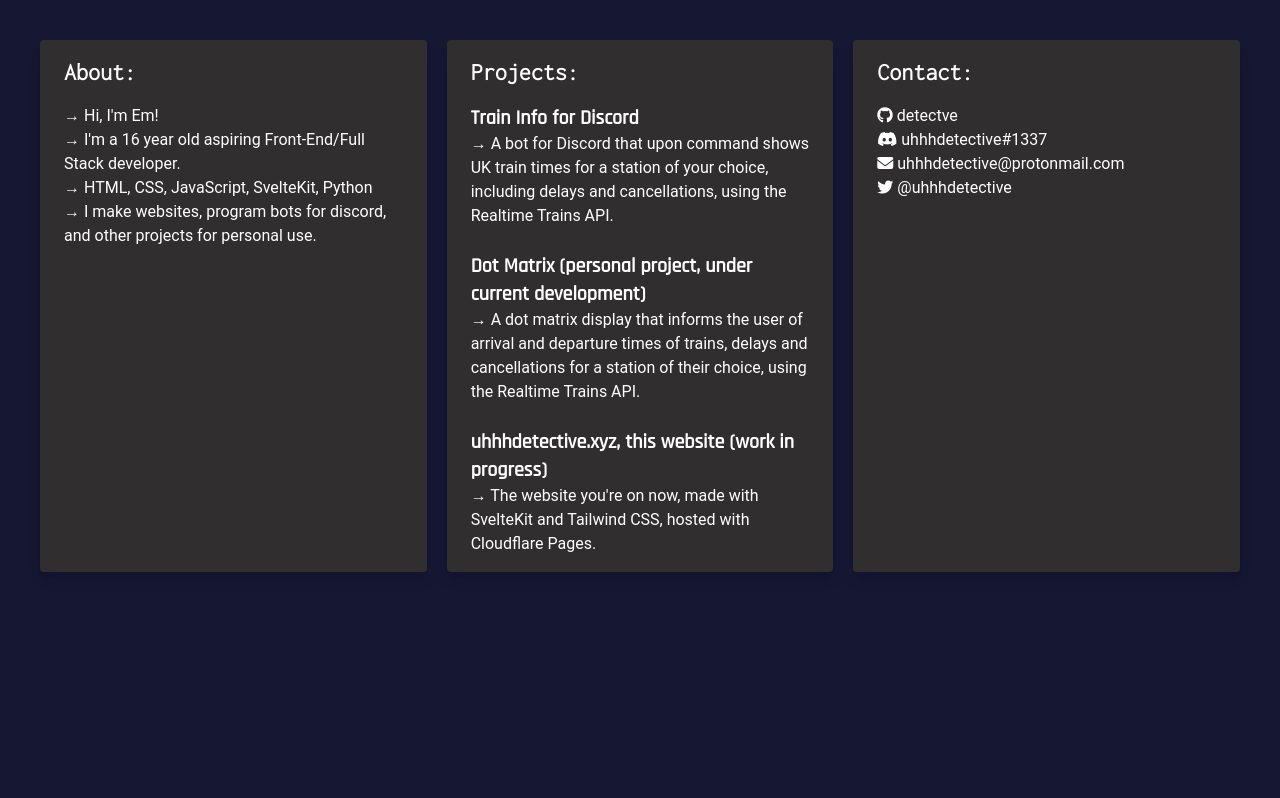
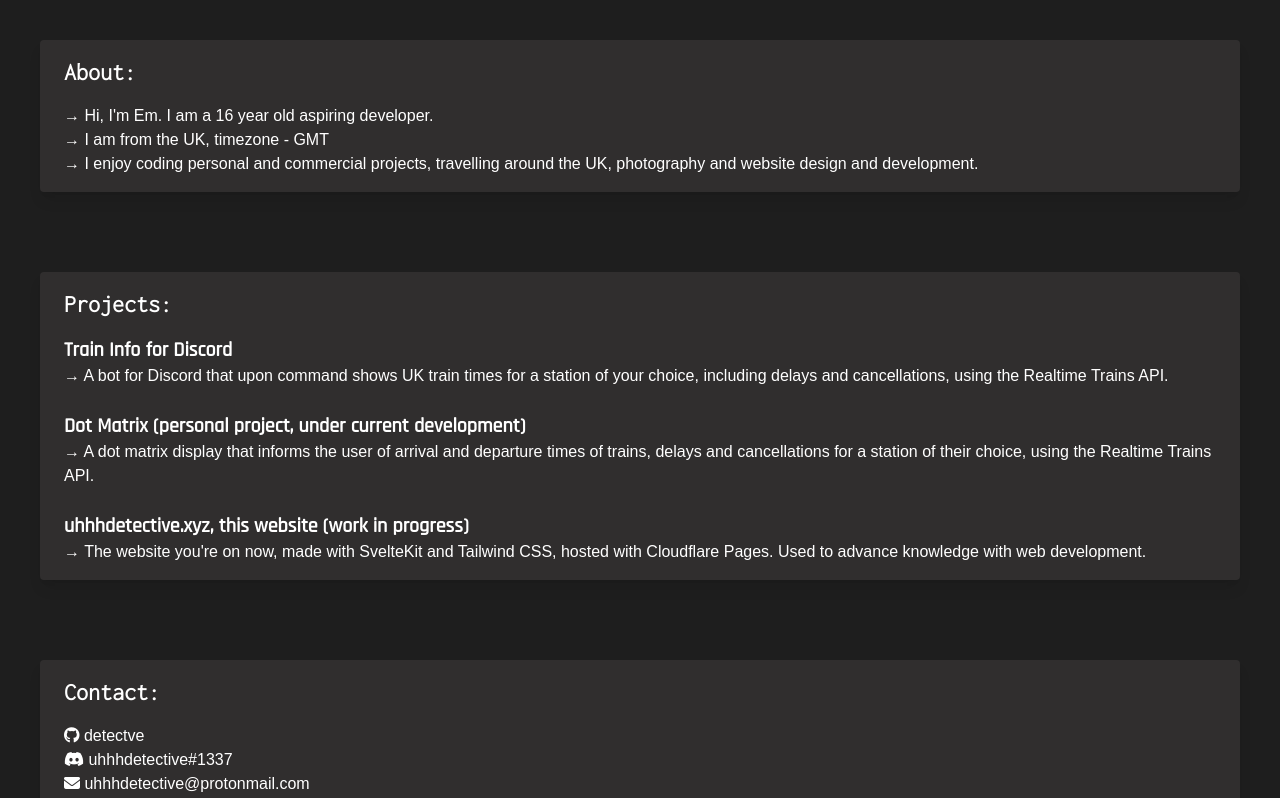
Before and after one commit to detectve/uhhhdetective.com, a SvelteKit app: page / in a window 1280 px wide. Shown: the top 798 px of the page. Built offline with nearby package versions, Linux system fonts and the light colour scheme; no server answers.

Commit message:
feat: redesign

```diff
--- a/package.json
+++ b/package.json
@@ -24,6 +24,7 @@
 	"type": "module",
 	"dependencies": {
 		"@sveltejs/adapter-static": "1.0.0",
+		"@tailwindcss/typography": "^0.5.9",
 		"autoprefixer": "^10.4.13",
 		"axios": "^1.2.1",
 		"mdsvex": "^0.10.6",
--- a/src/components/DiscordStatus.svelte
+++ b/src/components/DiscordStatus.svelte
@@ -51,18 +51,18 @@
       </p>
       <p class="text-m">
         {#if discordData.discord_status != "offline"}<span
-            class="text-white font-semibold">online</span
+            class="text-white font-semibold">Online</span
           >
           <span class="text-m text-gray-200"
             >({discordData.discord_status})</span
-          >{:else}<span class="text-white font-semibold">offline</span>{/if}
+          >{:else}<span class="text-white font-semibold">Offline</span>{/if}
       </p>
       <p class="text-m">
         {#if discordData.spotify != null}
           <span class="text-white font-semibold text-clip overflow-hidden">
             <i class="fab fa-spotify" />
             <span class="font-normal text-gray-100"
-              >listening to
+              >Listening to
             </span>{discordData.spotify.song}
             <span class="font-normal text-gray-100">by </span>
             {discordData.spotify.artist}
--- a/src/routes/+page.svelte
+++ b/src/routes/+page.svelte
@@ -7,62 +7,63 @@
 </svelte:head>
 
 <div id="main">
-  <div
-    class="p-10 grid grid-cols-1 sm:grid-cols-1 md:grid-cols-3 lg:grid-cols-3 xl:grid-cols-3 gap-5"
-  >
-    <div
-      class="rounded overflow-hidden shadow-lg bg-[#302e2e] hover:scale-105 transition duration-300 ease-in-out"
-    >
+  <div class="box-content h-50 w-50 p-10">
+    <div class="rounded overflow-hidden shadow-lg bg-[#302e2e]">
       <div class="px-6 py-4">
-        <h1 class="text-white text-2xl font-semibold mb-4">About:</h1>
-        <p class="text-white">→ Hi, I'm Em!</p>
-        <p class="text-white">→ I'm a 16 year old aspiring Front-End/Full Stack developer.</p>
-        <p class="text-white">→ HTML, CSS, JavaScript, SvelteKit, Python</p>
-        <p class="text-white">→ I make websites, program bots for discord, and other projects for personal use.</p>
+      <h1 class="text-white text-2xl font-semibold mb-4"> About:</h1>
+      <p class="text-white"> → Hi, I'm Em. I am a 16 year old aspiring developer.</p>
+      <p class="text-white"> → I am from the UK, timezone - GMT</p>
+      <p class="text-white"> → I enjoy coding personal and commercial projects, travelling around the UK, photography and website design and development.</p>
       </div>
     </div>
+  </div>
 
-    <div
-      class="rounded overflow-hidden shadow-lg bg-[#302e2e] hover:scale-105 transition duration-300 ease-in-out "
-    >
-      <div class="px-6 py-4 inset-x-0 top-0">
-        <h1 class="text-white text-2xl font-semibold mb-4">Projects:</h1>
-        <h2 class="text-white text-xl font-semibold glowhover">Train Info for Discord</h2>
+  <div class="box-content h-50 w-50 p-10">
+    <div class="rounded overflow-hidden shadow-lg bg-[#302e2e]">
+      <div class="px-6 py-4">
+      <h1 class="text-white text-2xl font-semibold mb-4"> Projects:</h1>
+        <h2 class="text-white text-xl font-semibold">Train Info for Discord</h2>
         <p class="text-white">→ A bot for Discord that upon command shows UK train times for a station of your choice, including delays and cancellations, using the Realtime Trains API.</p>
         <br />
-        <h2 class="text-white text-xl font-semibold glowhover">Dot Matrix (personal project, under current development)</h2>
+        <h2 class="text-white text-xl font-semibold">Dot Matrix (personal project, under current development)</h2>
         <p class="text-white">→ A dot matrix display that informs the user of arrival and departure times of trains, delays and cancellations for a station of their choice, using the Realtime Trains API.</p>
         <br />
-        <h2 class="text-white text-xl font-semibold glowhover">uhhhdetective.xyz, this website (work in progress)</h2>
-        <p class="text-white">→ The website you're on now, made with SvelteKit and Tailwind CSS, hosted with Cloudflare Pages.</p>
+        <h2 class="text-white text-xl font-semibold">uhhhdetective.xyz, this website (work in progress)</h2>
+        <p class="text-white">→ The website you're on now, made with SvelteKit and Tailwind CSS, hosted with Cloudflare Pages. Used to advance knowledge with web development.</p>
       </div>
     </div>
+  </div>
 
-    <div class="rounded overflow-hidden shadow-lg bg-[#302e2e] hover:scale-105 transition duration-300 ease-in-out ">
-      <div class="px-6 py-4 top-0 right-0">
-        <h1 class="text-white text-2xl font-semibold mb-4">Contact:</h1>
-        <p class="text-white glowhover">
+  <div class="box-content h-50 w-50 p-10">
+    <div class="rounded overflow-hidden shadow-lg bg-[#302e2e]">
+      <div class="px-6 py-4">
+        <h1 class="text-white text-2xl font-semibold mb-4"> Contact:</h1>
+        <p class="text-white">
           <a href="https://github.com/detectve">
             <i class="fab fa-github" /> detectve</a>
         </p>
-        <p class="text-white glowhover">
+        <p class="text-white">
           <a href="https://discord.com/users/718798976211484724">
             <i class="fab fa-discord " /> uhhhdetective#1337
           </a>
         </p>
-        <p class="text-white glowhover">
+        <p class="text-white">
           <a href="mailto:uhhhdetective@protonmail.com">
             <i class="fas fa-envelope" /> uhhhdetective@protonmail.com</a>
         </p>
-        <p class="text-white glowhover">
+        <p class="text-white">
           <a href="https://twitter.com/uhhhdetective">
             <i class="fab fa-twitter" /> @uhhhdetective</a>
         </p>
       </div>
     </div>
+  </div>
 
-    <div class="rounded overflow-hidden shadow-lg bg-[#302e2e] hover:scale-105 transition duration-300 ease-in-out">
-      <DiscordStatus />
+  <div class="box-content h-50 w-50 p-10">
+    <div class="rounded overflow-hidden shadow-lg bg-[#302e2e]">
+      <div class="px-6 py-4">
+        <DiscordStatus />
+      </div>
     </div>
   </div>
 </div>
--- a/static/main.css
+++ b/static/main.css
@@ -1,6 +1,6 @@
 body{
     font-family: 'Roboto', sans-serif;
-    background-color: #151733;
+    background-color: #1E1E1E;
 }
 
 h1{
@@ -11,12 +11,16 @@
     font-family: 'Rajdhani', sans-serif;
 }
 
+p{
+    font-family: 'Bai Jamjuree', sans-serif;
+}
+
 .glow{
-    color: #FEF08A;
-    text-shadow: 0 0 10px #FEF08A, 0 0 20px #FEF08A, 0 0 30px #FEF08A, 0 0 40px #FEF08A, 0 0 50px #FEF08A, 0 0 60px #FEF08A, 0 0 70px #FEF08A;
+    color: #0181a1;
+    text-shadow: 0 0 10px #0181a1, 0 0 20px #0181a1, 0 0 30px #0181a1, 0 0 40px #0181a1, 0 0 50px #0181a1, 0 0 60px #0181a1, 0 0 70px #0181a1;
 }
 
 .glowhover:hover{
-    color: #FEF08A;
-    text-shadow: 0 0 10px #FEF08A, 0 0 20px #FEF08A, 0 0 30px #FEF08A, 0 0 40px #FEF08A, 0 0 50px #FEF08A, 0 0 60px #FEF08A, 0 0 70px #FEF08A;
+    color: #0181a1;
+    text-shadow: 0 0 10px #0181a1, 0 0 20px #0181a1, 0 0 30px #0181a1, 0 0 40px #0181a1, 0 0 50px #0181a1, 0 0 60px #0181a1, 0 0 70px #0181a1;
 }
--- a/static/tailwindoutput.css
+++ b/static/tailwindoutput.css
@@ -513,19 +513,6 @@
   --tw-backdrop-sepia:  ;
 }
 
-.inset-x-0 {
-  left: 0px;
-  right: 0px;
-}
-
-.top-0 {
-  top: 0px;
-}
-
-.right-0 {
-  right: 0px;
-}
-
 .m-auto {
   margin: auto;
 }
@@ -534,32 +521,12 @@
   margin-bottom: 1.5rem;
 }
 
-.mt-6 {
-  margin-top: 1.5rem;
-}
-
-.mb-3 {
-  margin-bottom: 0.75rem;
-}
-
-.mb-5 {
-  margin-bottom: 1.25rem;
-}
-
 .mb-4 {
   margin-bottom: 1rem;
 }
 
-.mt-2 {
-  margin-top: 0.5rem;
-}
-
-.mt-3 {
-  margin-top: 0.75rem;
-}
-
-.mt-20 {
-  margin-top: 5rem;
+.box-content {
+  box-sizing: content-box;
 }
 
 .inline {
@@ -568,10 +535,6 @@
 
 .flex {
   display: flex;
-}
-
-.grid {
-  display: grid;
 }
 
 .h-32 {
@@ -596,16 +559,8 @@
   animation: pulse 2s cubic-bezier(0.4, 0, 0.6, 1) infinite;
 }
 
-.grid-cols-1 {
-  grid-template-columns: repeat(1, minmax(0, 1fr));
-}
-
 .items-center {
   align-items: center;
-}
-
-.gap-5 {
-  gap: 1.25rem;
 }
 
 .overflow-hidden {
@@ -624,6 +579,10 @@
   border-radius: 0.25rem;
 }
 
+.border-4 {
+  border-width: 4px;
+}
+
 .bg-\[\#302e2e\] {
   --tw-bg-opacity: 1;
   background-color: rgb(48 46 46 / var(--tw-bg-opacity));
@@ -632,10 +591,6 @@
 .object-left {
   -o-object-position: left;
      object-position: left;
-}
-
-.p-1 {
-  padding: 0.25rem;
 }
 
 .p-5 {
@@ -660,6 +615,16 @@
   text-align: center;
 }
 
+.text-9xl {
+  font-size: 8rem;
+  line-height: 1;
+}
+
+.text-3xl {
+  font-size: 1.875rem;
+  line-height: 2.25rem;
+}
+
 .text-2xl {
   font-size: 1.5rem;
   line-height: 2rem;
@@ -668,16 +633,6 @@
 .text-xl {
   font-size: 1.25rem;
   line-height: 1.75rem;
-}
-
-.text-9xl {
-  font-size: 8rem;
-  line-height: 1;
-}
-
-.text-3xl {
-  font-size: 1.875rem;
-  line-height: 2.25rem;
 }
 
 .font-semibold {
@@ -697,6 +652,11 @@
   color: rgb(255 255 255 / var(--tw-text-opacity));
 }
 
+.text-gray-200 {
+  --tw-text-opacity: 1;
+  color: rgb(229 231 235 / var(--tw-text-opacity));
+}
+
 .text-gray-100 {
   --tw-text-opacity: 1;
   color: rgb(243 244 246 / var(--tw-text-opacity));
@@ -705,21 +665,6 @@
 .text-red-300 {
   --tw-text-opacity: 1;
   color: rgb(252 165 165 / var(--tw-text-opacity));
-}
-
-.text-blue-200 {
-  --tw-text-opacity: 1;
-  color: rgb(191 219 254 / var(--tw-text-opacity));
-}
-
-.text-gray-200 {
-  --tw-text-opacity: 1;
-  color: rgb(229 231 235 / var(--tw-text-opacity));
-}
-
-.text-yellow-200 {
-  --tw-text-opacity: 1;
-  color: rgb(254 240 138 / var(--tw-text-opacity));
 }
 
 .shadow-lg {
@@ -754,41 +699,3 @@
   --tw-scale-y: 1.05;
   transform: translate(var(--tw-translate-x), var(--tw-translate-y)) rotate(var(--tw-rotate)) skewX(var(--tw-skew-x)) skewY(var(--tw-skew-y)) scaleX(var(--tw-scale-x)) scaleY(var(--tw-scale-y));
 }
-
-.hover\:text-cyan-300:hover {
-  --tw-text-opacity: 1;
-  color: rgb(103 232 249 / var(--tw-text-opacity));
-}
-
-.hover\:text-yellow-300:hover {
-  --tw-text-opacity: 1;
-  color: rgb(253 224 71 / var(--tw-text-opacity));
-}
-
-@media (min-width: 640px) {
-  .sm\:grid-cols-1 {
-    grid-template-columns: repeat(1, minmax(0, 1fr));
-  }
-}
-
-@media (min-width: 768px) {
-  .md\:grid-cols-3 {
-    grid-template-columns: repeat(3, minmax(0, 1fr));
-  }
-}
-
-@media (min-width: 1024px) {
-  .lg\:hidden {
-    display: none;
-  }
-
-  .lg\:grid-cols-3 {
-    grid-template-columns: repeat(3, minmax(0, 1fr));
-  }
-}
-
-@media (min-width: 1280px) {
-  .xl\:grid-cols-3 {
-    grid-template-columns: repeat(3, minmax(0, 1fr));
-  }
-}
```
Also changed, not shown: 1 other file (tests, documents, lock files or other folders).
